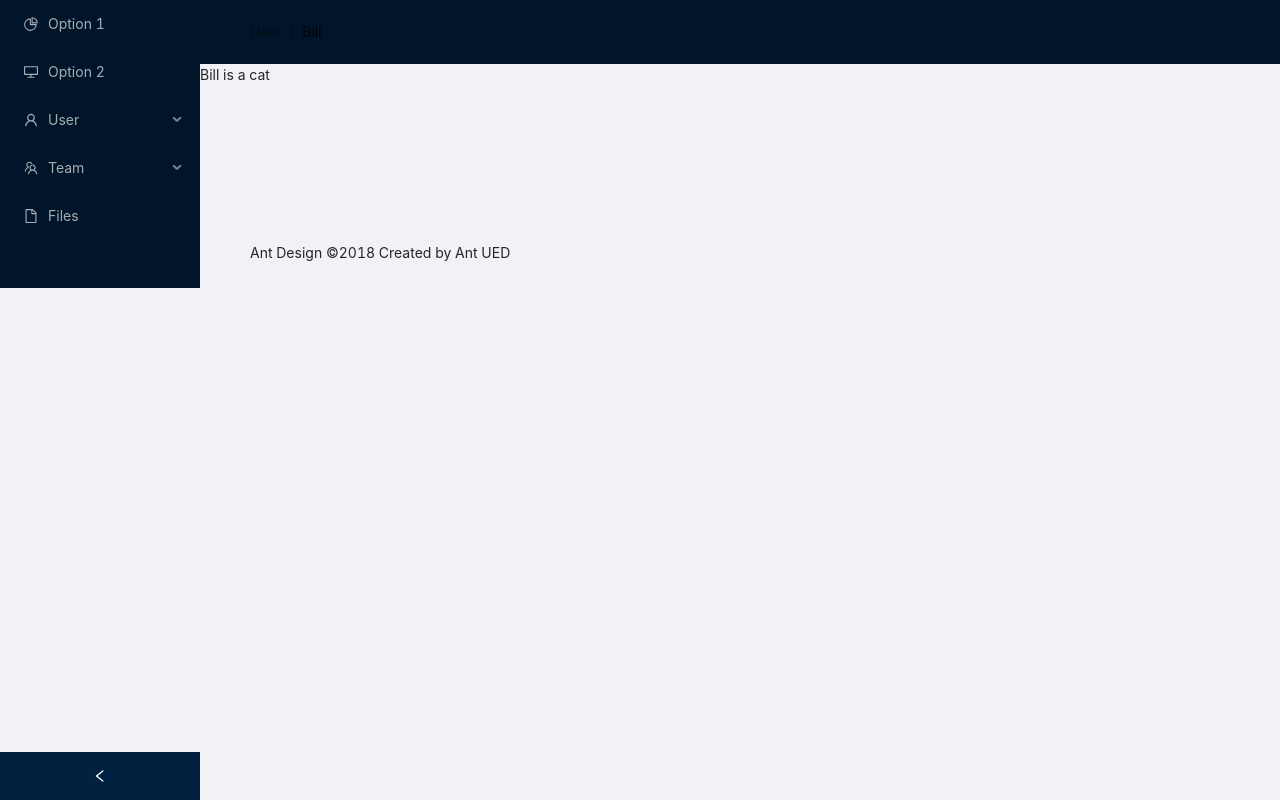
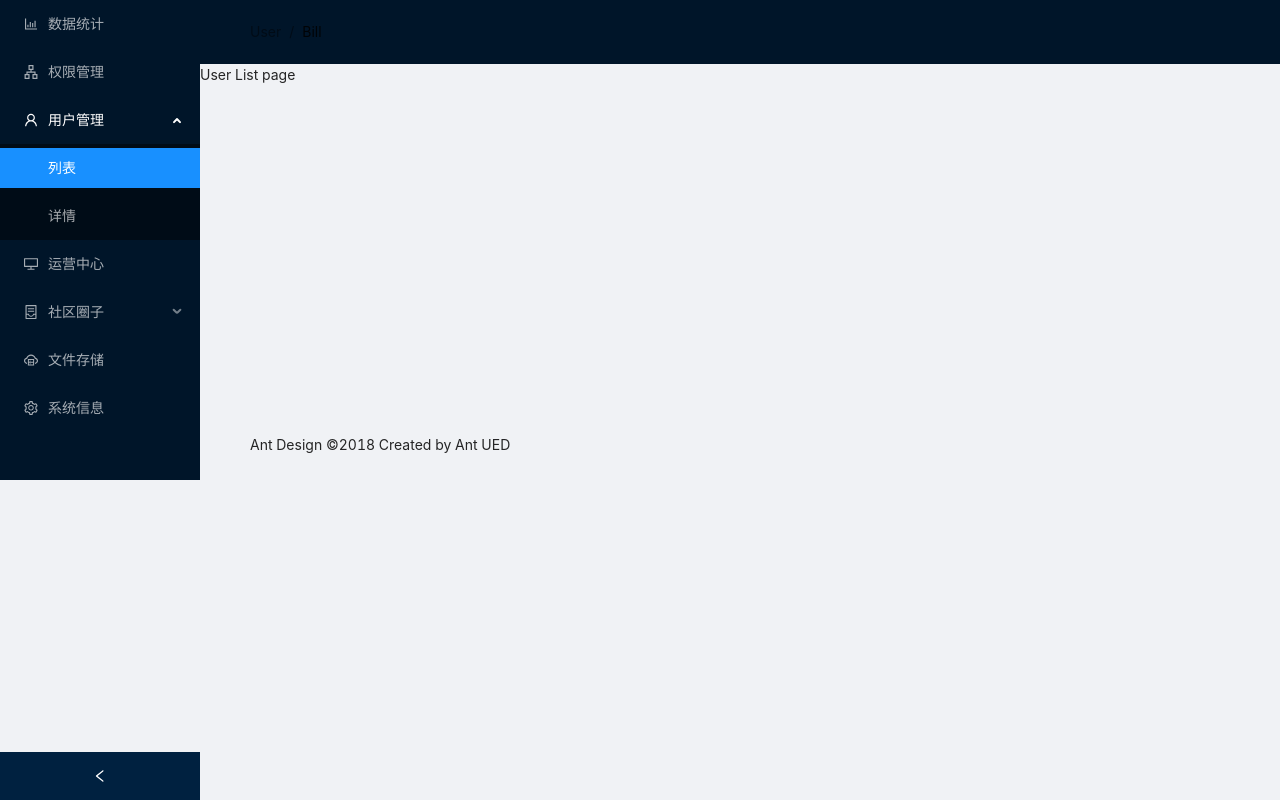
Before and after one commit to lanomw/react-template, a React app: page /user/list in a window 1280 px wide. Built offline with nearby package versions, Linux system fonts and the light colour scheme.

Commit message:
fix: antd+基础布局

```diff
--- /dev/null
+++ b/src/components/BaseRouter/index.tsx
@@ -0,0 +1,20 @@
+import React from 'react';
+import type { RouteObject } from 'react-router';
+import { useRoutes } from 'react-router';
+
+import ErrorElement from '@/components/ErrorElement';
+
+interface BaseRouterProps {
+  routes: RouteObject[];
+}
+
+const BaseRouter = ({ routes }: BaseRouterProps) => {
+  const finalRoutes = routes.map(item => ({
+    ...item,
+    errorElement: <ErrorElement />,
+  }));
+
+  return useRoutes(finalRoutes);
+};
+
+export default BaseRouter;
--- /dev/null
+++ b/src/components/ErrorElement/index.tsx
@@ -0,0 +1,7 @@
+import React from 'react';
+
+const ErrorElement = () => {
+  return <div>error ......</div>;
+};
+
+export default ErrorElement;
--- /dev/null
+++ b/src/config/routes.tsx
@@ -0,0 +1,43 @@
+import React from 'react';
+
+import Layout from '@/layout';
+import Home from '@/pages/Home';
+import UserDetail from '@/pages/User/UserDetail';
+import UserList from '@/pages/User/UserList';
+import NotFound from '@/pages/NotFound';
+
+import type { RouteObject } from 'react-router';
+
+const routes: RouteObject[] = [
+  {
+    path: '/',
+    element: <Layout />,
+    children: [
+      {
+        index: true,
+        path: '',
+        element: <Home />,
+      },
+      {
+        path: 'user',
+        children: [
+          {
+            index: true,
+            path: 'list',
+            element: <UserList />,
+          },
+          {
+            path: 'detail',
+            element: <UserDetail />,
+          },
+        ],
+      },
+    ],
+  },
+  {
+    path: '*',
+    element: <NotFound />,
+  },
+];
+
+export default routes;
--- a/src/index.tsx
+++ b/src/index.tsx
@@ -1,15 +1,21 @@
 import React from 'react';
 import { createRoot } from 'react-dom/client';
+import { BrowserRouter } from 'react-router-dom';
 
-import DefaultLayout from '@/layout';
+import BaseRouter from '@/components/BaseRouter';
+
+import routes from '@/config/routes';
 
 import './global.less';
 
 const root = document.getElementById('root');
+
 if (root) {
   createRoot(root).render(
     <React.StrictMode>
-      <DefaultLayout />
+      <BrowserRouter>
+        <BaseRouter routes={routes} />
+      </BrowserRouter>
     </React.StrictMode>,
   );
 }
--- a/src/layout/index.tsx
+++ b/src/layout/index.tsx
@@ -1,50 +1,74 @@
-import React, { useState } from 'react';
+import React, { useEffect, useMemo, useState } from 'react';
 import { Breadcrumb, Layout, Menu, Space } from 'antd';
-import {
-  DesktopOutlined,
-  FileOutlined,
-  PieChartOutlined,
-  TeamOutlined,
-  UserOutlined,
-} from '@ant-design/icons';
+import { Outlet, useLocation, useNavigate } from 'react-router-dom';
+
+import items from './menuItems';
+
+import type { ItemType } from 'antd/es/menu/hooks/useItems';
 
 import styles from './style.less';
 
-function getItem(
-  label: React.ReactNode,
-  key: React.Key,
-  icon?: React.ReactNode,
-  children?: any[],
-): any {
-  return {
-    key,
-    icon,
-    children,
-    label,
-  };
+function getOpenMenu(pathname: string): string[] {
+  const openMenuList: string[] = [];
+
+  function recursive(list: ItemType[]): boolean {
+    for (let i = 0; i < list.length; i++) {
+      if (list[i]?.key === pathname) {
+        return true;
+      }
+
+      // @ts-ignore
+      if (list[i]?.children?.length && recursive(list[i]?.children)) {
+        openMenuList.push(list[i]?.key as string);
+        return true;
+      }
+    }
+
+    return false;
+  }
+
+  recursive(items);
+
+  return openMenuList;
 }
-
-const items: any[] = [
-  getItem('Option 1', '1', <PieChartOutlined />),
-  getItem('Option 2', '2', <DesktopOutlined />),
-  getItem('User', 'sub1', <UserOutlined />, [
-    getItem('Tom', '3'),
-    getItem('Bill', '4'),
-    getItem('Alex', '5'),
-  ]),
-  getItem('Team', 'sub2', <TeamOutlined />, [
-    getItem('Team 1', '6'),
-    getItem('Team 2', '8'),
-  ]),
-  getItem('Files', '9', <FileOutlined />),
-];
 
 const DefaultLayout = () => {
   const [collapsed, setCollapsed] = useState(false);
+  const [selectedMenuItem, setSelectedMenuItem] = useState<string[]>([]);
+  const [openMenuGroup, setOpenMenuGroup] = useState<string[]>([]);
+
+  const rootMenuKeys = useMemo(() => {
+    return items.map((item: ItemType) => item?.key);
+  }, []);
+
+  const navigate = useNavigate();
+  const location = useLocation();
 
   const handleChangeCollapse = (value: boolean) => {
     setCollapsed(value);
   };
+
+  const handleSelectMenu = ({ key }: { key: string }) => {
+    setSelectedMenuItem([key]);
+    navigate(key);
+  };
+
+  const handleOpenChange = (keys: string[]) => {
+    const latestOpenKey = keys.find(key => openMenuGroup.indexOf(key) === -1);
+
+    if (rootMenuKeys.indexOf(latestOpenKey) === -1) {
+      setOpenMenuGroup(keys);
+    } else {
+      setOpenMenuGroup(latestOpenKey ? [latestOpenKey] : []);
+    }
+  };
+
+  useEffect(() => {
+    const pathname = location.pathname;
+
+    setSelectedMenuItem([pathname]);
+    setOpenMenuGroup(getOpenMenu(pathname));
+  }, []);
 
   return (
     <Layout className={styles['layout']}>
@@ -55,7 +79,15 @@ const DefaultLayout = () => {
         onCollapse={handleChangeCollapse}
       >
         <div className={styles['logo']}></div>
-        <Menu theme='dark' items={items} mode={'inline'}></Menu>
+        <Menu
+          theme='dark'
+          items={items}
+          mode={'inline'}
+          openKeys={openMenuGroup}
+          onOpenChange={handleOpenChange}
+          selectedKeys={selectedMenuItem}
+          onSelect={handleSelectMenu}
+        ></Menu>
       </Layout.Sider>
       <Layout>
         <Layout.Header className={styles['layout_header']}>
@@ -67,7 +99,7 @@ const DefaultLayout = () => {
           </Space>
         </Layout.Header>
         <Layout.Content className={styles['layout_content']}>
-          Bill is a cat
+          <Outlet />
         </Layout.Content>
         <Layout.Footer className={styles['layout_footer']}>
           Ant Design ©2018 Created by Ant UED
--- /dev/null
+++ b/src/layout/menuItems.tsx
@@ -0,0 +1,80 @@
+import React from 'react';
+import {
+  ApartmentOutlined,
+  BarChartOutlined,
+  CloudServerOutlined,
+  ContainerOutlined,
+  DesktopOutlined,
+  SettingOutlined,
+  UserOutlined,
+} from '@ant-design/icons';
+
+import type { ItemType } from 'antd/es/menu/hooks/useItems';
+
+const items: ItemType[] = [
+  {
+    label: '数据统计',
+    key: '/',
+    icon: <BarChartOutlined />,
+  },
+  {
+    label: '权限管理',
+    key: 'permission',
+    icon: <ApartmentOutlined />,
+  },
+  {
+    label: '用户管理',
+    key: 'user',
+    icon: <UserOutlined />,
+    children: [
+      {
+        label: '列表',
+        key: '/user/list',
+      },
+      {
+        label: '详情',
+        key: '/user/detail',
+      },
+    ],
+  },
+  {
+    label: '运营中心',
+    key: 'operation',
+    icon: <DesktopOutlined />,
+  },
+  {
+    label: '社区圈子',
+    key: 'community',
+    icon: <ContainerOutlined />,
+    children: [
+      {
+        label: '社区管理',
+        key: '/community',
+      },
+      {
+        label: '圈子管理',
+        key: '/topic',
+      },
+      {
+        label: '帖子管理',
+        key: '/article',
+      },
+      {
+        label: '评论管理',
+        key: '/comment',
+      },
+    ],
+  },
+  {
+    label: '文件存储',
+    key: 'storage',
+    icon: <CloudServerOutlined />,
+  },
+  {
+    label: '系统信息',
+    key: 'setting',
+    icon: <SettingOutlined />,
+  },
+];
+
+export default items;
--- /dev/null
+++ b/src/pages/Home/index.tsx
@@ -0,0 +1,7 @@
+import React from 'react';
+
+const Home = () => {
+  return <div>home page</div>;
+};
+
+export default Home;
--- /dev/null
+++ b/src/pages/NotFound/index.tsx
@@ -0,0 +1,7 @@
+import React from 'react';
+
+const NotFound = () => {
+  return <div>404 page</div>;
+};
+
+export default NotFound;
--- /dev/null
+++ b/src/pages/User/UserDetail/index.tsx
@@ -0,0 +1,7 @@
+import React from 'react';
+
+const UserDetail = () => {
+  return <div>User detail page</div>;
+};
+
+export default UserDetail;
--- /dev/null
+++ b/src/pages/User/UserList/index.tsx
@@ -0,0 +1,7 @@
+import React from 'react';
+
+const UserList = () => {
+  return <div>User List page</div>;
+};
+
+export default UserList;
```
Also changed, not shown: src/env.d.ts (+10 -0 lines), .eslintrc.js.
